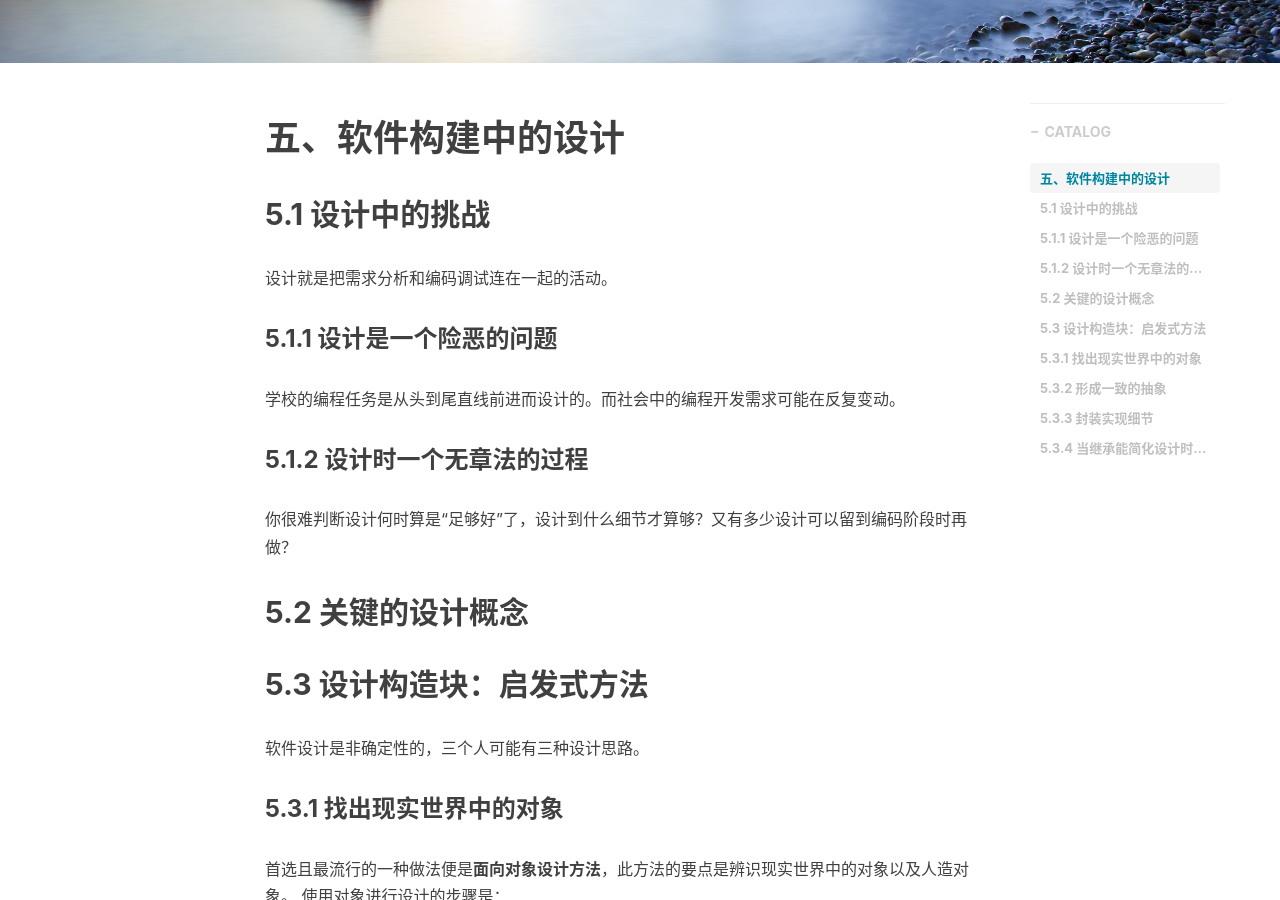
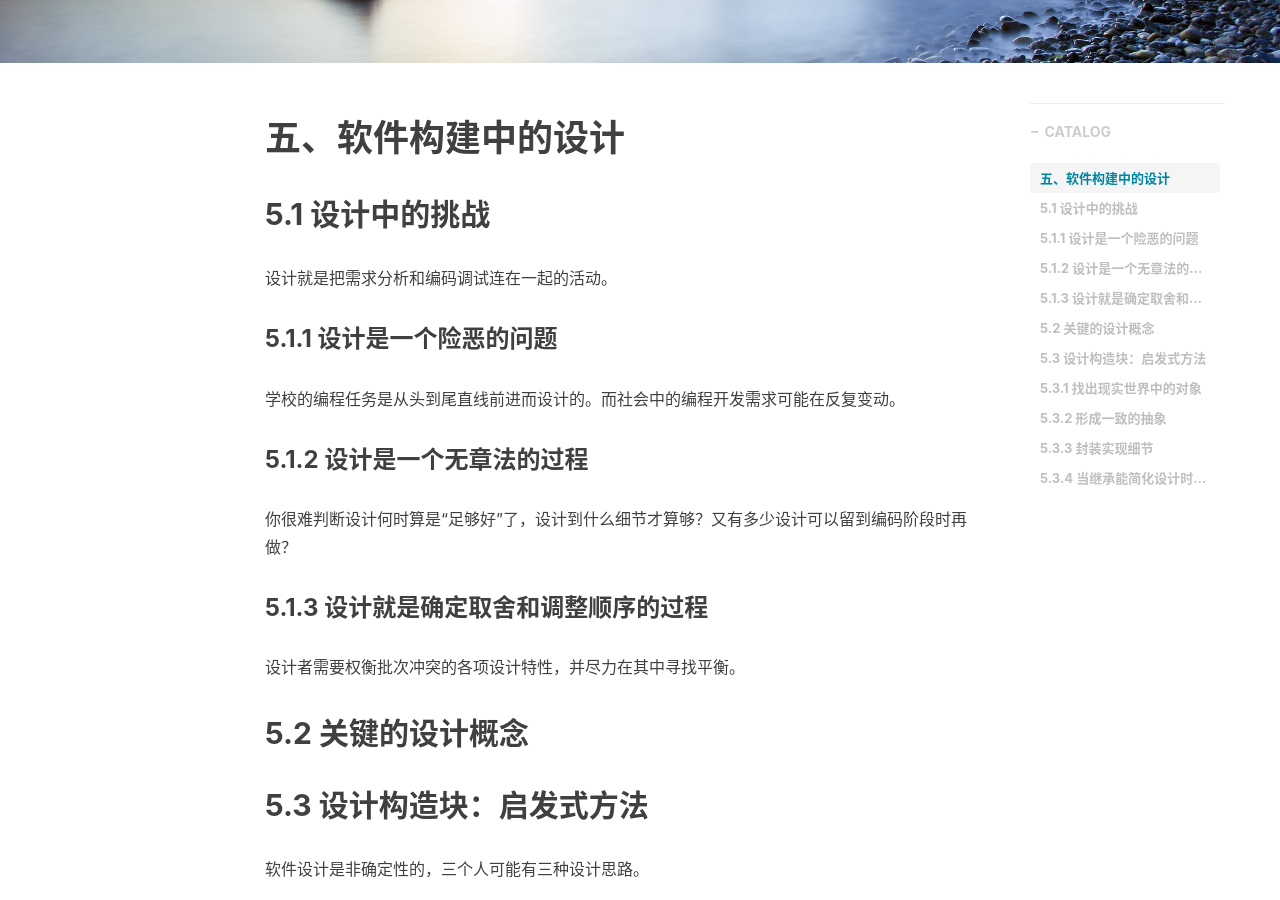
Before and after one commit to shihai1991/shihai1991.github.io, a Jekyll site: the page built from _posts/2022-05-28-代码大全2.md, in a window 1280 px wide and 900 px high, scrolled down 394 px. Built offline with Jekyll 4.4.1, drawn with Linux system fonts in a browser that asks for light colours; nearby versions of some CDN libraries; comment, search, counter and statistics services are not loaded.

Commit message:
Update 2022-05-28-代码大全2.md

```diff
--- a/_posts/2022-05-28-代码大全2.md
+++ b/_posts/2022-05-28-代码大全2.md
@@ -15,8 +15,11 @@ time: '2022.06.01 15:52:00'
 ### 5.1.1 设计是一个险恶的问题
 学校的编程任务是从头到尾直线前进而设计的。而社会中的编程开发需求可能在反复变动。
 
-### 5.1.2 设计时一个无章法的过程
+### 5.1.2 设计是一个无章法的过程
 你很难判断设计何时算是“足够好”了，设计到什么细节才算够？又有多少设计可以留到编码阶段时再做？
+
+### 5.1.3 设计就是确定取舍和调整顺序的过程
+设计者需要权衡批次冲突的各项设计特性，并尽力在其中寻找平衡。
 
 ## 5.2 关键的设计概念
 
```
